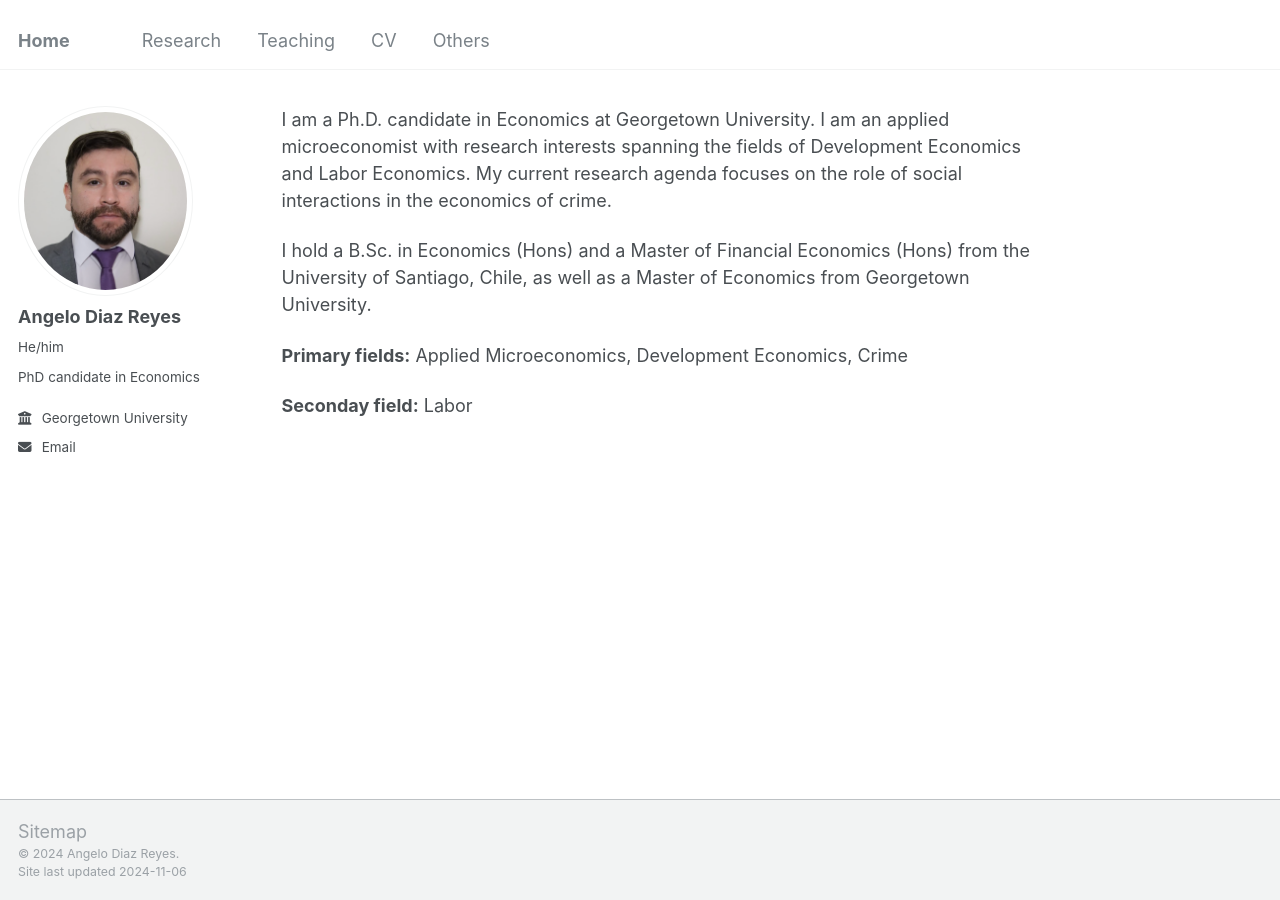
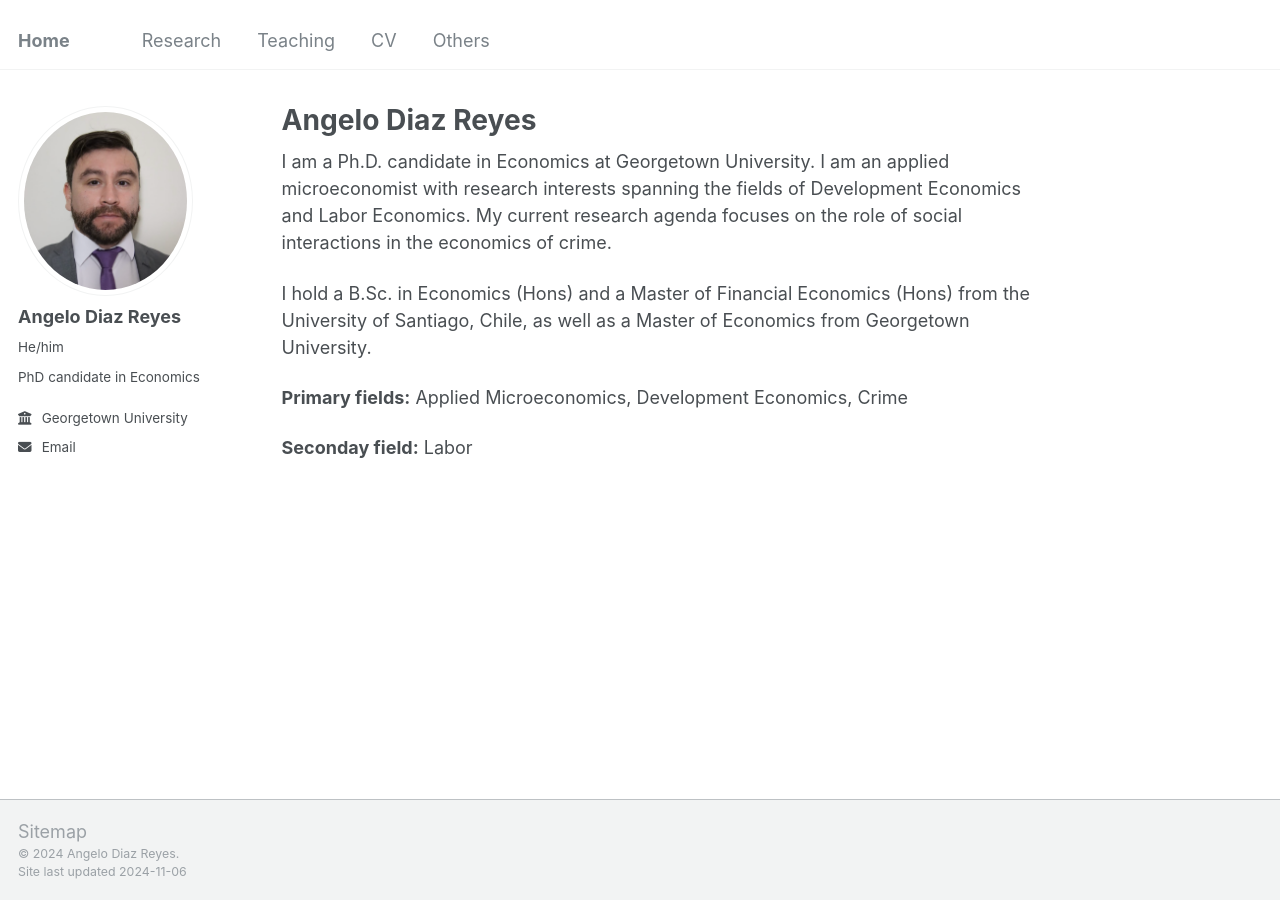
Before and after one commit to angelodiazreyes/angelodiazreyes.github.io, a Jekyll site: the page built from _pages/about.md, in a window 1280 px wide. Built offline with Jekyll 4.4.1, drawn with Linux system fonts in a browser that asks for light colours.

Commit message:
Update about.md

```diff
--- a/_pages/about.md
+++ b/_pages/about.md
@@ -1,6 +1,6 @@
 ---
 permalink: /
-title:
+title: "Angelo Diaz Reyes"
 author_profile: true
 redirect_from:
   - /about/
```
